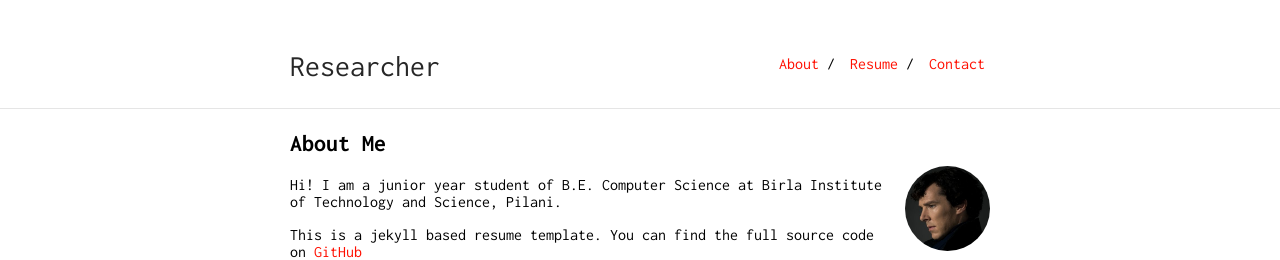
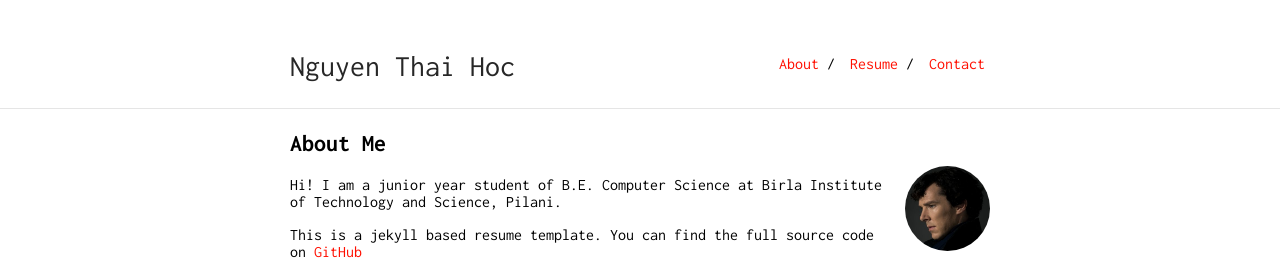
Before and after one commit to nguyenthaihoc02/About-Me, a Jekyll site: the page built from index.md, in a window 1280 px wide. Shown: the top 260 px of the page. Built offline with Jekyll 4.4.1, drawn with Linux system fonts in a browser that asks for light colours; our own code applies the rules of GitHub Pages for plain Markdown files.

Commit message:
update title

```diff
--- a/_config.yml
+++ b/_config.yml
@@ -1,4 +1,4 @@
-title: Researcher
+title: Nguyen Thai Hoc
 url: "https://nguyenthaihoc02.com"
 baseurl: "/About-Me"
 
@@ -17,7 +17,7 @@ sass:
 
 nav:
  - name: "About"
-   link: "/researcher/"
+   link: "/About-Me/"
  - name: "Resume"
    link: "resume.pdf"
  - name: "Contact"
```
